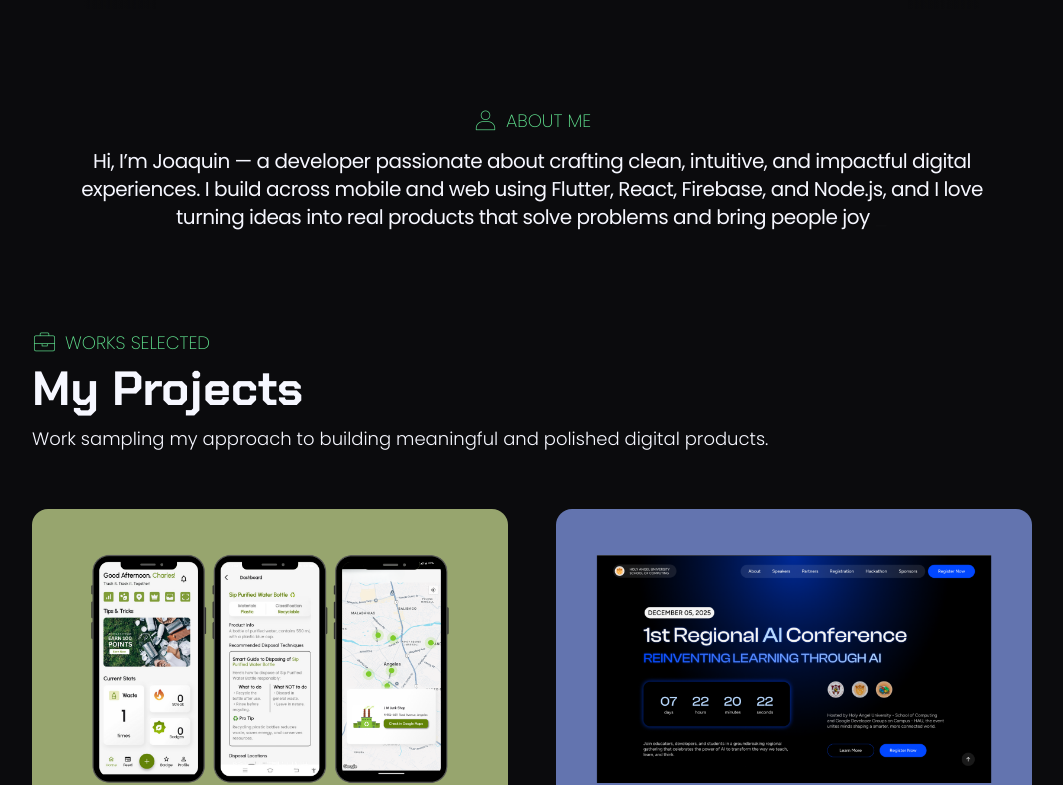
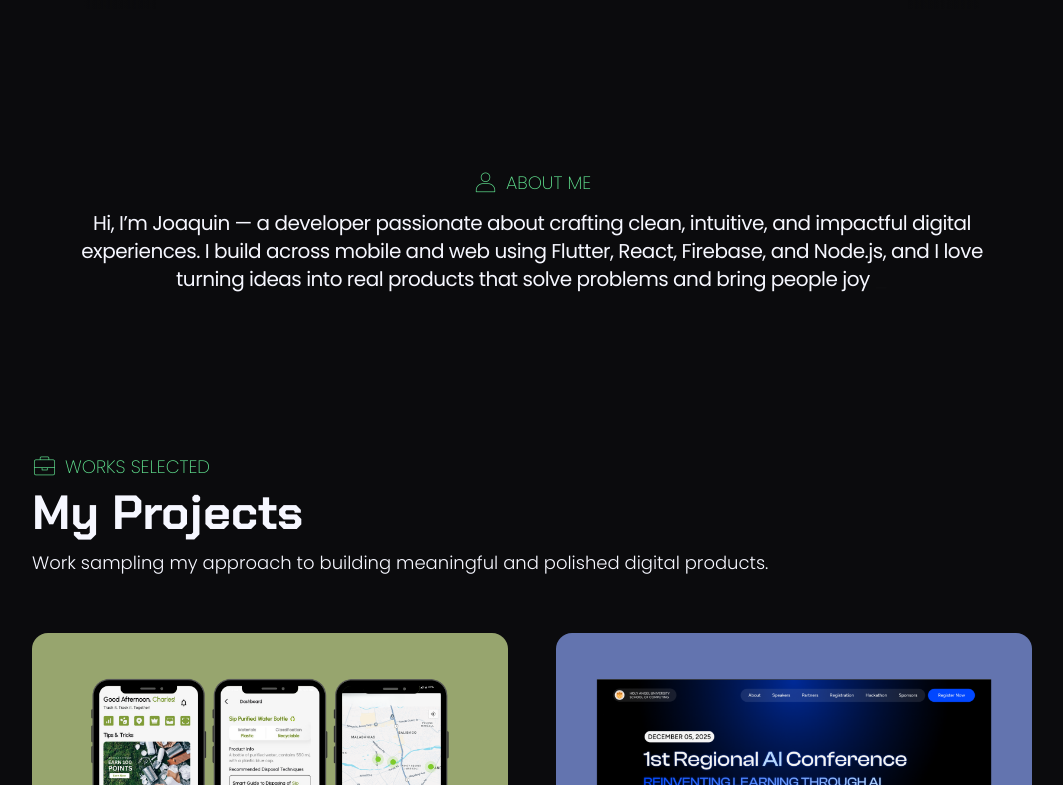
Before and after one commit to joaquingalang/my-portfolio-website, a React (Vite) app: page / in a window 1280 px wide. Shown: the part 695-1480 px from the top of the page, without its empty margins (108-1171 px from the left). Built offline with nearby package versions, Linux system fonts and the light colour scheme; a web font is replaced by a local one.

Commit message:
Fix: responsive spacing

```diff
--- a/src/sections/AboutSection.tsx
+++ b/src/sections/AboutSection.tsx
@@ -6,7 +6,7 @@ import ProfileStatic from "../assets/images/profile_static.png";
 function AboutSection() {
     return (
         <section id="about-section" className="min-h-[20rem] flex justify-center items-center">
-            <div className="my-[5rem] sm:my-0 mx-10 w-full md:max-w-[1000px] grid grid-cols-8">
+            <div className="my-[5rem] md:my-[10rem] sm:my-0 mx-10 w-full md:max-w-[1000px] grid grid-cols-8">
 
                 <div className="col-span-8 flex flex-col gap-3 justify-center items-center">
 
--- a/src/sections/AwardsSection.tsx
+++ b/src/sections/AwardsSection.tsx
@@ -12,7 +12,7 @@ import AppconLogo from "../assets/images/appcon_logo.jpg";
 function AwardSection() {
     return (
         <section id="awards-section" className="scroll-mt-24 flex justify-center items-center">
-            <div className="pb-[5rem] mx-10 w-full md:max-w-[1000px] flex flex-col items-center">
+            <div className="pb-[5rem] md:pb-[10rem] mx-10 w-full md:max-w-[1000px] flex flex-col items-center">
                 <SectionLabel activeIcon={AwardLoop} inactiveIcon={AwardStatic} title="highlighted achievements"/>
                 <p className="font-chakra title text-light font-bold text-center mt-2">Awards & Recognitions</p>
 
--- a/src/sections/InvolvementSection.tsx
+++ b/src/sections/InvolvementSection.tsx
@@ -9,7 +9,7 @@ import InvolvementTile from "../components/InvolvementTile";
 function InvolvementSection() {
     return (
         <section id="involvement-section" className="scroll-mt-24 flex justify-center items-center">
-                <div className="pb-[5rem] mx-10 w-full md:max-w-[1000px] grid grid-cols-10">
+                <div className="pb-[5rem] md:pb-[10rem] mx-10 w-full md:max-w-[1000px] grid grid-cols-10">
                     <div className="col-span-10 md:col-span-4 mb-[3rem]">
                         <SectionLabel activeIcon={InvolvementLoop} inactiveIcon={InvolvementStatic} title="leadership & service"/>
                         <p className="font-chakra title text-light font-bold mt-2">Community Involvement</p>
--- a/src/sections/ProjectSection.tsx
+++ b/src/sections/ProjectSection.tsx
@@ -12,7 +12,7 @@ import GdscHau from "../assets/images/gdsc_hau.png";
 function ProjectSection() {
     return (
         <section id="projects-section" className="scroll-mt-24 flex justify-center items-center">
-            <div className="pb-[5rem] mx-10 w-full md:max-w-[1000px] grid grid-cols-8 gap-[3rem]">
+            <div className="pb-[5rem] md:pb-[10rem] mx-10 w-full md:max-w-[1000px] grid grid-cols-8 gap-[3rem]">
                 <div className="col-span-8">
                     <SectionLabel activeIcon={WorkLoop} inactiveIcon={WorkStatic} title="works selected"/>
                     <p className="font-chakra title text-light font-bold mt-2">My Projects</p>
```
